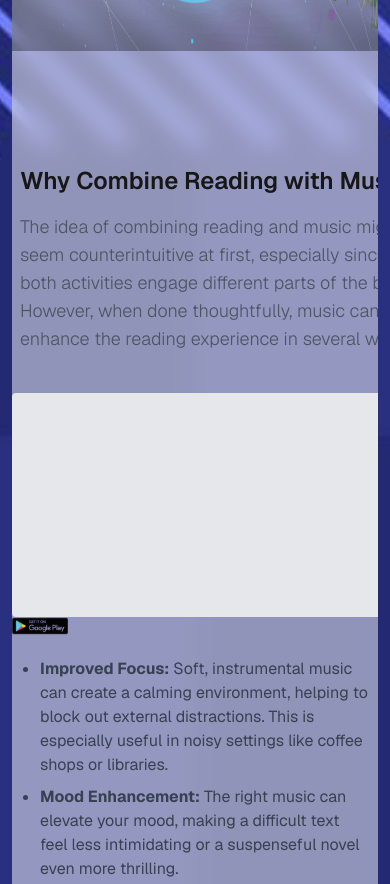
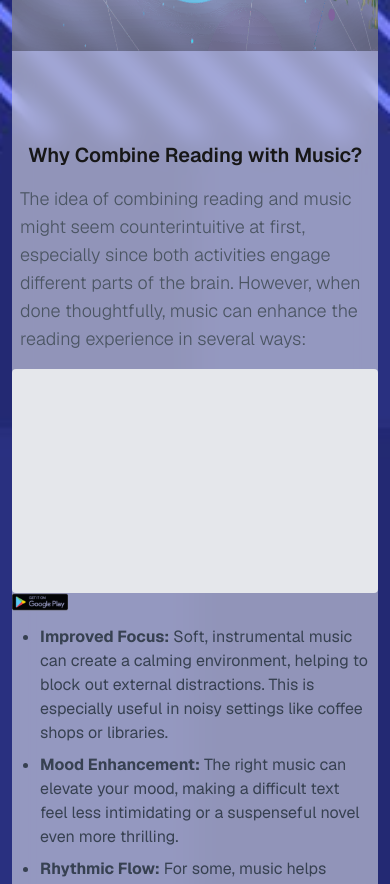
Before and after one commit to LlMrc/app-release, a Next.js app: page / in a window 390 px wide. Shown: the part 840-1724 px from the top of the page. Built offline with nearby package versions, Linux system fonts and the light colour scheme.

Commit message:
Update AbstractBackground component styles; adjust layout and heading size for improved readability

```diff
--- a/src/components/AbstactBackground.tsx
+++ b/src/components/AbstactBackground.tsx
@@ -11,14 +11,14 @@ const AbstractBackground: React.FC = () => {
 
 
     return (
-        <div className='grid items-center justify-items-center  md:my-12 '>
-            <div className="flex flex-col items-center justify-center my-6 md:my-20 mx-auto md:w-2/3 p-2 md:p-0">
+        <div className='flex flex-col justify-between items-center   w-full   md:my-12 '>
+            <div className="flex flex-col  items-center justify-center  md:my-20   md:w-2/3 p-2 md:p-0">
 
-                <h2 className='font-semibold text-2xl md:text-4xl mb-4 truncate'>Why Combine Reading with Music?</h2>
+                <h2 className='font-semibold text-xl  md:text-4xl mb-4 truncate'>Why Combine Reading with Music?</h2>
                 <p className='font-light text-lg text-gray-600'>The idea of combining reading and music might seem counterintuitive at first, especially since both activities engage different parts of the brain. However, when done thoughtfully, music can enhance the reading experience in several ways:</p>
 
             </div>
-            <div className='bg-gray-200 h-56 my-2  md:h-96 w-full md:w-2/3 rounded'>
+            <div className='bg-gray-200 h-56 mt-2  md:h-96 w-full md:w-2/3 rounded'>
                 <VideoPlayback />
                 <Link href={"https://play.google.com/store/apps/dev?id=5352759552017891252"}> <Image className='md:m-6 w-14 md:w-28 hover:scale-110 translate-x-0 transition-all hover:shadow-lg' src={playstre} alt='playstore' /></Link>
 
```
